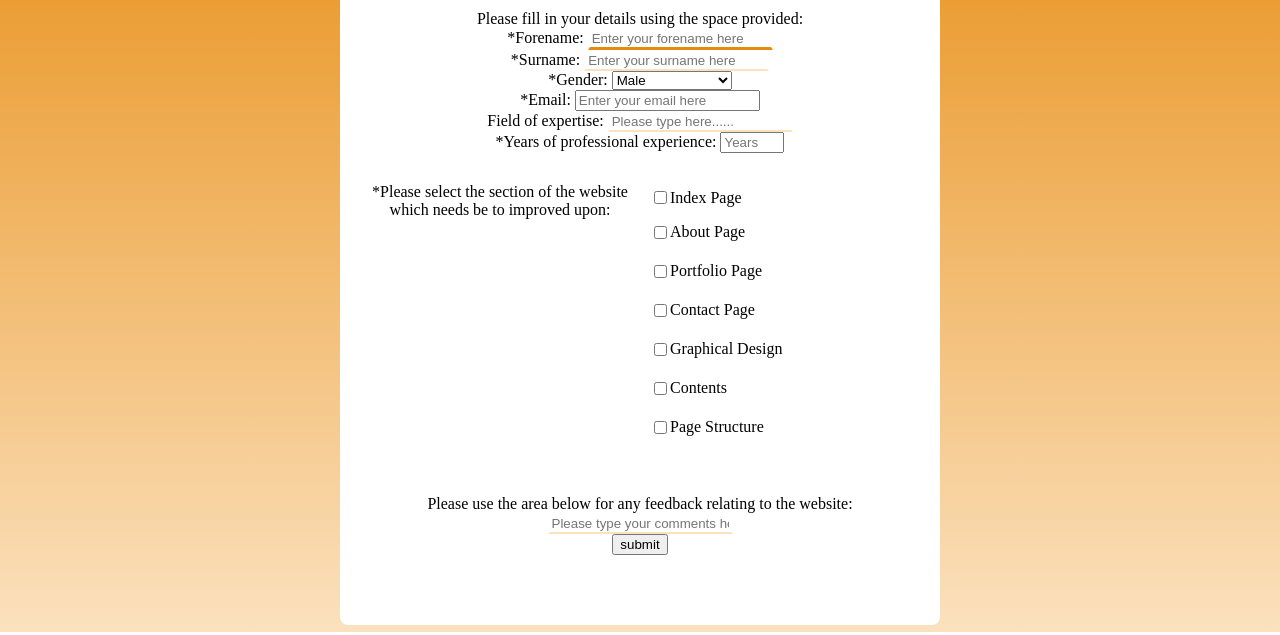
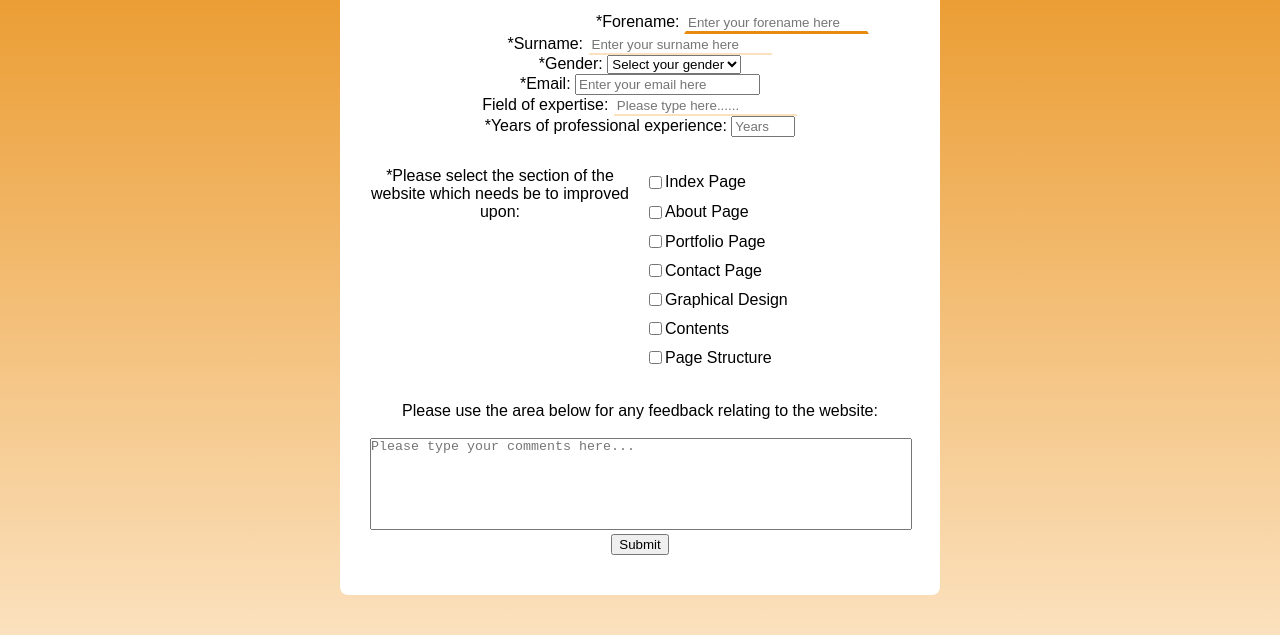
Before and after one commit to winstoncwang/Survey-Form-Project-2, a plain HTML site: page index.html in a window 1280 px wide. Shown: the part 176-811 px from the top of the page. Drawn offline with Linux system fonts and the light colour scheme.

Commit message:
Version 0.1.4.2
Format details(names etc)
Add radio buttons

```diff
--- a/index.html
+++ b/index.html
@@ -17,18 +17,21 @@
      <form id="survey-form">
 
             <div class="sf-forename">
-                <label class="info-label">Please fill in your details using the space provided:</label>
-                <br>
-                 <label id="name-label" for="name">*Forename:</label>
+                <div class="left-tab">
+                 <label class="info-label" id="name-label" for="name">*Forename:</label>
+                </div>
+                <div class="right-tab">
                  <input autofocus id="name" type="text" name="name" placeholder="Enter your forename here" required>
+                </div>
             </div>
             <div class="sf-surname">
-                 <label id="surname-label" for="name2">*Surname:</label>
+                 <label class="info-label" id="surname-label" for="name2">*Surname:</label>
                  <input id="name2" type="text" name="name2" placeholder="Enter your surname here" required>
             </div>
             <div class="sf-gender">
                 <label>*Gender:</label>
-                <select id="gender-dropdown">
+                <select id="dropdown">
+                   <option disabled selected value>Select your gender</option>
                    <option value="male">Male</option>
                    <option value="female">Female</option>
                    <option value="trans">Transgender</option>
@@ -50,7 +53,7 @@
             </div>
 
             <div class="sf-improvement-container">
-                <label class="info-label" id="professional-label">*Please select the section of the website which needs be to improved upon:</label>
+                <label id="professional-label">*Please select the section of the website which needs be to improved upon:</label>
 
                 <label class="sf-label" id="p1-label" for="p1"><input type="checkbox" id="p1" name="radios" value="index-page">
                 Index Page</label>
@@ -72,14 +75,15 @@
 
                 <label class="sf-label" id="p7-label" for="p7"><input type="checkbox" id="p7" name="radio" value="page-structure">
                 Page Structure</label>
-                <br>
                 </div>
 
                 <div id="comments-container">
-                <label class="info-label" id="info-label" for="comment-box">Please use the area below for any feedback relating to the website:</label>
-                <input type="text" id="comment-box" name=comment-box placeholder="Please type your comments here...">
+                <label id="info-label" for="comment-box">Please use the area below for any feedback relating to the website:</label>
+                    <br>
+                    <br>
+                    <textarea id="comment-box" name=comment-box placeholder="Please type your comments here..."></textarea>
                 <br>
-                <input type="button" id=submit-button name="submit" value="submit">
+                <input type="button" id=submit-button name="submit" value="Submit">
                 </div>
 
         </form>
--- a/style.css
+++ b/style.css
@@ -2,12 +2,12 @@ body{
     text-align:center;
     padding:0px;
     margin:0px;
+    font-family: sans-serif;
 }
 #background-container{
-        background:linear-gradient(180deg,#E78B0E,#FBE1BE);
+    background:linear-gradient(180deg,#E78B0E,#FBE1BE);
     padding:40px 0px 40px;
     margin:0px;
-    height:91vh;
 
     display:flex;
     flex-direction:column;
@@ -31,7 +31,7 @@ body{
     margin:30px;
 }
 #survey-form{
-    padding:30px 0px;
+    padding:0px 0px 0px;
 }
 input[type="text"]{
     border-left-color: transparent;
@@ -44,34 +44,49 @@ input[type="text"]:focus{
     border-bottom-color:#E78B0E;
     border-bottom-width:medium;
 }
+.left-tab{
+    display:inline-block;
+
+    text-align:right;
+
+}
+.right-tab{
+    display: inline-block;
+    width:0%;
+
+}
+
 .sf-improvement-container{
     display:grid;
     grid-template-columns:1fr 1fr;
-    grid-template-rows:repeat(auto-fill,30px);
+    grid-template-rows:30px repeat(auto-fill,30px);
     justify-items:left;
     padding:0px 20px;
-    margin:30px 0px;
+    margin:30px 0px 30px;
 }
 #professional-label{
     grid-column:1/2;
     margin:0px;
     padding:0px;
 }
-.info-label{
-    margin:0px;
-    padding:0px;
-}
 #comments-container{
-    margin:10px 40px 40px;
+    margin:10px 0px 40px;
+    padding:0px 30px;
 
 }
 .sf-label{
     grid-column:2/3;
-    margin:0px 0px auto;
     display:flex;
     flex-direction:row;
     align-items: center;
-    padding:10px;
-    margin:0px;
+    padding:5px;
 
 }
+textarea{
+    display:inline-block;
+    resize: none;
+    height:90px;
+    width:100%;
+    margin:0px px auto;
+    padding:0px;
+}
```
Also changed, not shown: 1 other file.
